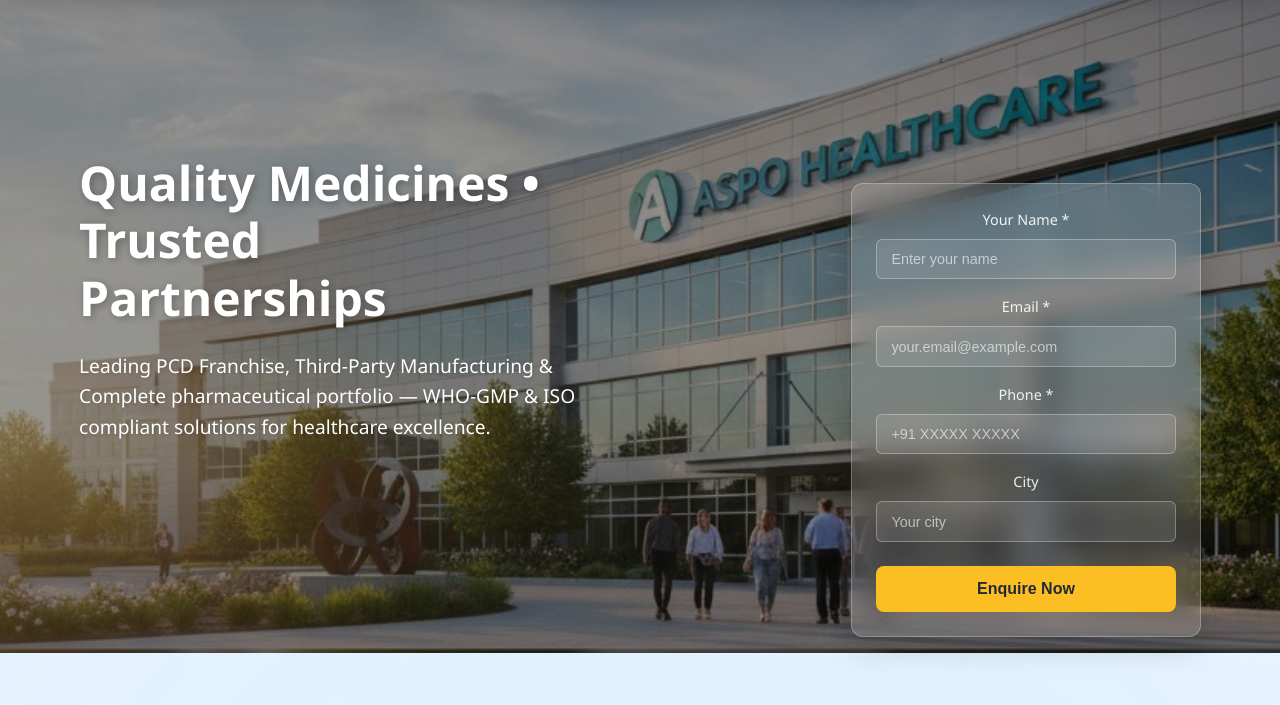
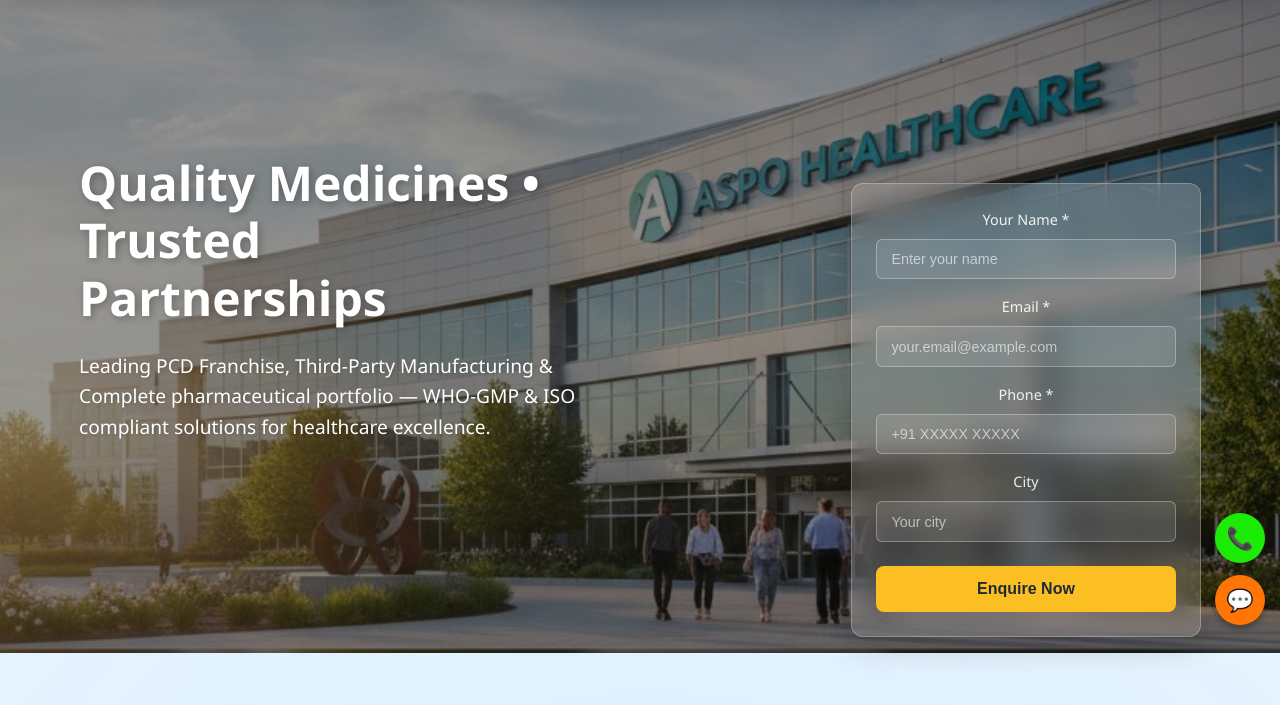
Before and after one commit to abhishekdhiman694/AspoSite, a plain HTML site: page index.html in a window 1280 px wide. Shown: the part 95-800 px from the top of the page. Drawn offline with Linux system fonts and the light colour scheme.

Commit message:
Update index.html

```diff
--- a/index.html
+++ b/index.html
@@ -3282,6 +3282,56 @@
         `;
         document.head.appendChild(style);
     </script>
+    <!-- Floating Buttons -->
+<style>
+    .floating-buttons {
+        position: fixed;
+        right: 15px;
+        bottom: 80px;
+        display: flex;
+        flex-direction: column;
+        gap: 12px;
+        z-index: 1000;
+    }
+
+    .floating-buttons a {
+        width: 50px;
+        height: 50px;
+        border-radius: 50%;
+        display: flex;
+        align-items: center;
+        justify-content: center;
+        text-decoration: none;
+        color: white;
+        font-size: 22px;
+        box-shadow: 0 4px 6px rgba(0, 0, 0, 0.3);
+    }
+
+    .call-btn {
+        background-color: #1cec05; /* Orange */
+    }
+
+    .whatsapp-btn {
+        background-color: #ff7607; /* WhatsApp green */
+    }
+
+    .floating-buttons a:hover {
+        transform: scale(1.1);
+        transition: 0.3s ease;
+    }
+</style>
+
+<div class="floating-buttons">
+    <!-- Call Button -->
+    <a href="tel:+919416300000" class="call-btn">
+        📞
+    </a>
+    <!-- WhatsApp Button -->
+    <a href="https://wa.me/919416300000" target="_blank" class="whatsapp-btn">
+        💬
+    </a>
+</div>
+
 </body>
 
 </html>
```
